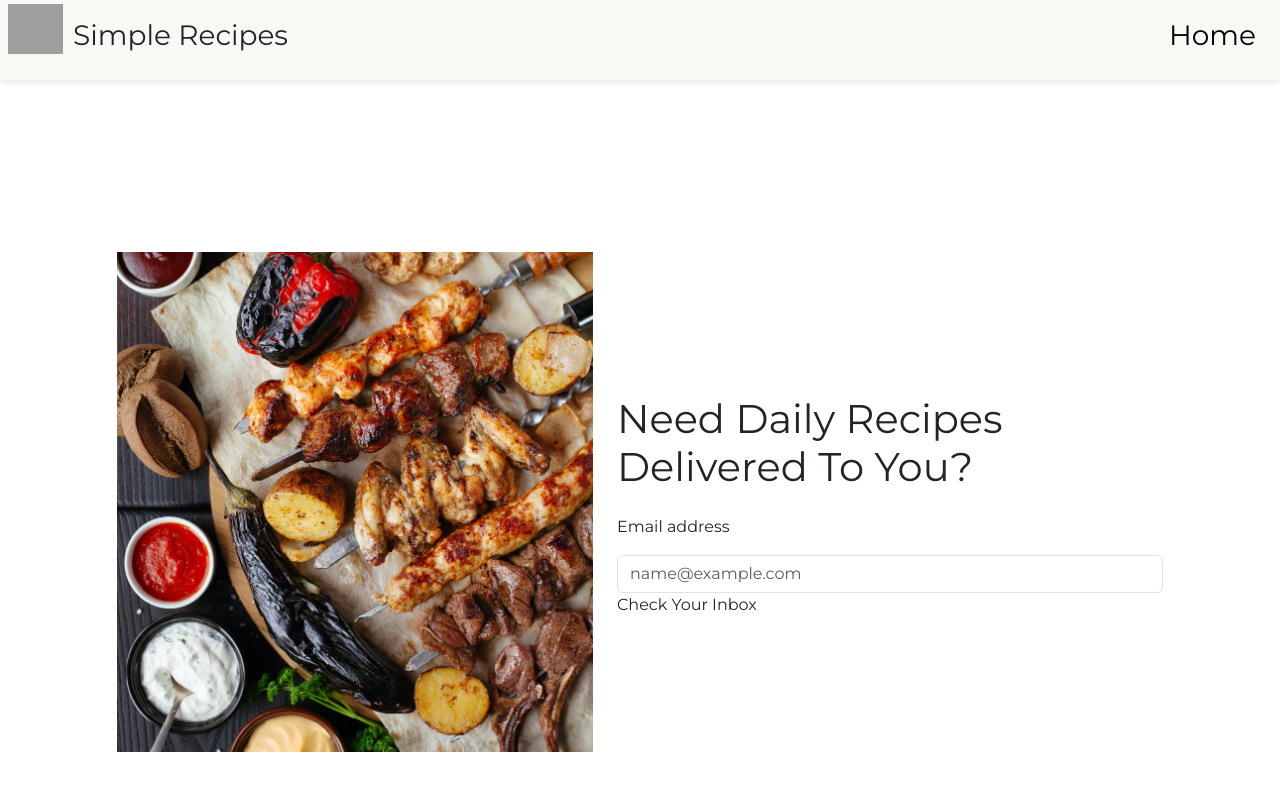
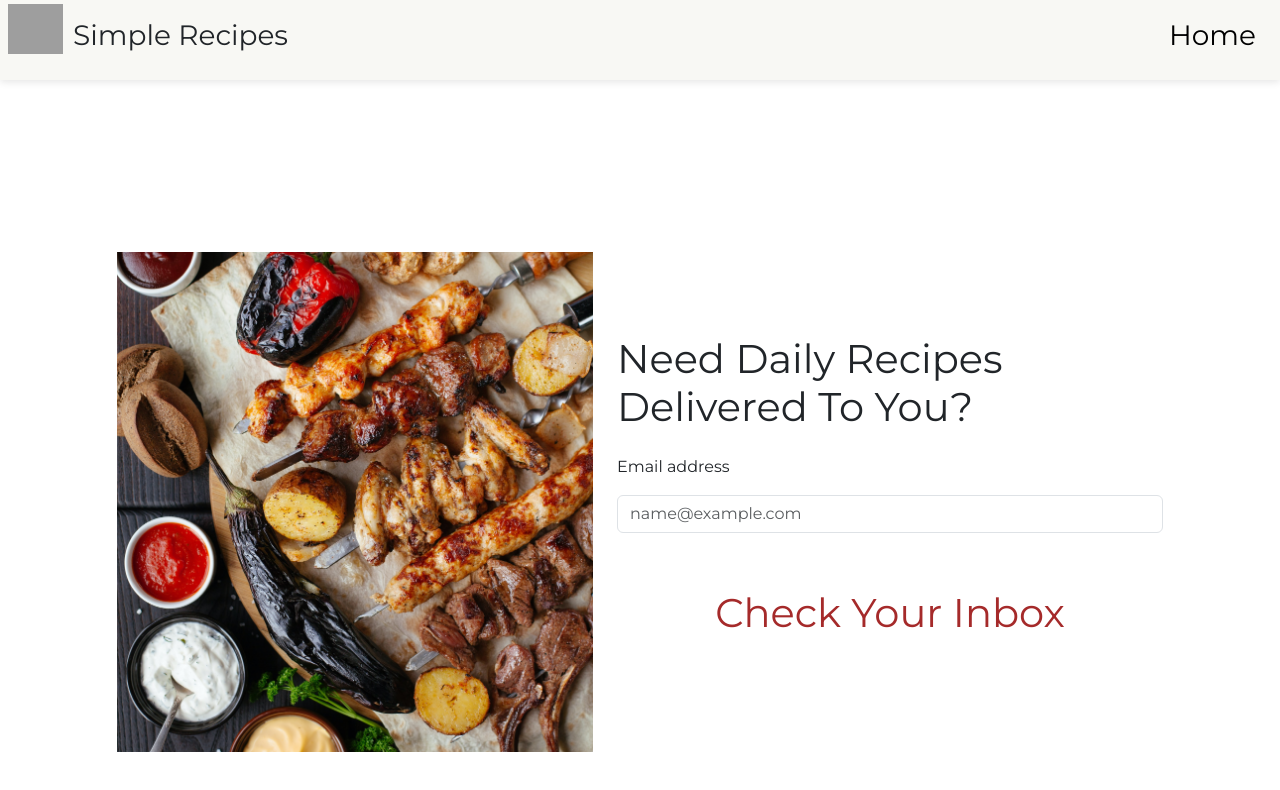
Before and after one commit to IdayatSanni/recipes-project, a React (Create React App) app: page /subscribe in a window 1280 px wide. Both pictures are taken after a click on the button "Get It Delivered". Shown: the top 790 px of the page. Built offline with nearby package versions, Linux system fonts and the light colour scheme; grey boxes are pictures that could not be loaded.

Commit message:
subscribe page changes

```diff
--- a/src/SubscribePage.js
+++ b/src/SubscribePage.js
@@ -30,12 +30,12 @@ function SubscribePage() {
               ></input>
             </div>
             {!subscribed && (
-              <button onClick={handleClick} className="btn btn-danger mt-4">
+              <button onClick={handleClick} className="btn btn-danger my-5">
                 Get It Delivered
               </button>
             )}
 
-            {subscribed && <p>Check Your Inbox</p>}
+            {subscribed && <p className="clicked-text">Check Your Inbox</p>}
           </div>
         </div>
       </div>
--- a/src/index.css
+++ b/src/index.css
@@ -139,6 +139,12 @@ a {
   margin-top: 100px;
 }
 
+.clicked-text {
+  text-align: center;
+  margin: 50px;
+  font-size: 40px;
+  color: brown;
+}
 #align-left {
   display: flex;
 
```
